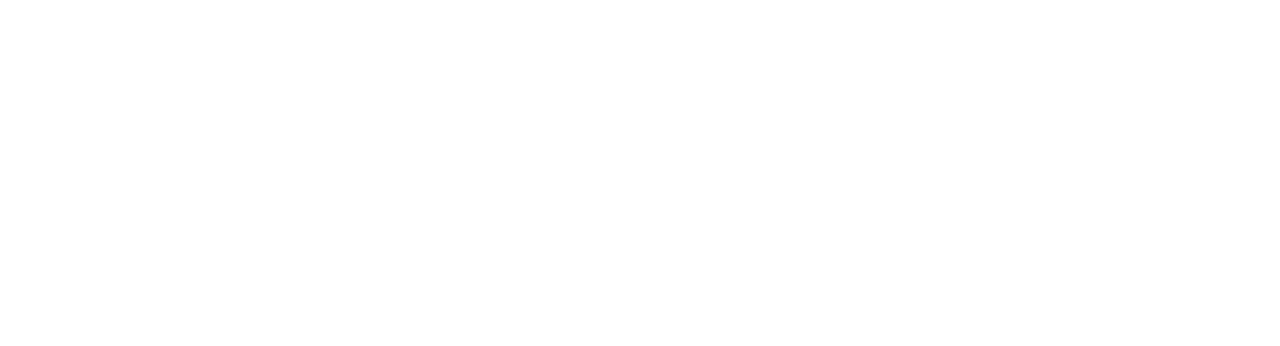
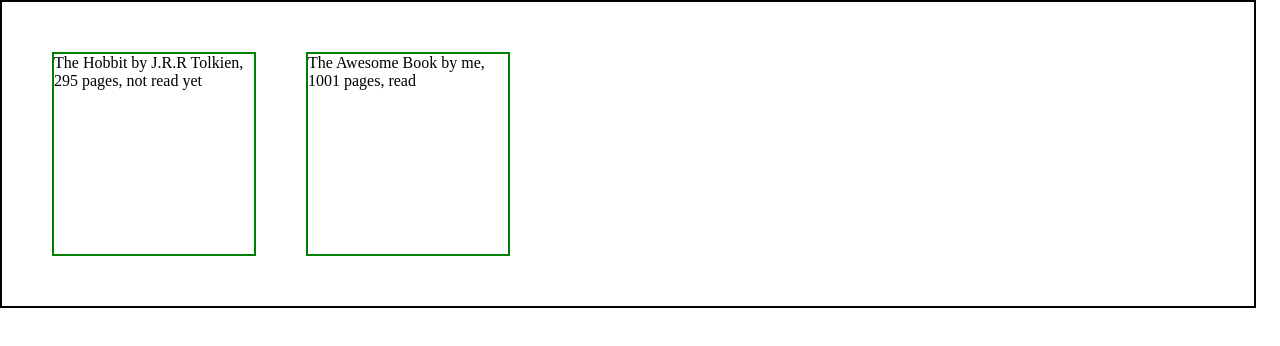
Before and after one commit to wildrobotgoose/odin-library, a plain HTML site: page index.html in a window 1280 px wide. Drawn offline with Linux system fonts and the light colour scheme.

Commit message:
Display books in library

```diff
--- a/index.html
+++ b/index.html
@@ -7,5 +7,7 @@
     <title>Library</title>
 </head>
 <body>
+    <div class="display">
+    </div>
 </body>
 </html>
--- a/script.js
+++ b/script.js
@@ -0,0 +1,37 @@
+const myLibrary = [];
+
+function Book(title, author, pages, read) {
+    this.title = title;
+    this.author = author;
+    this.pages = pages;
+    this.read = read;
+
+    this.getInfo = function () {
+        const readInfo = this.read ? "read" : "not read yet";
+        return `${this.title} by ${this.author}, ${this.pages} pages, ${readInfo}`;
+    }
+}
+
+const theHobbit = new Book("The Hobbit", "J.R.R Tolkien", 295, false);
+const theAwesomeBook = new Book("The Awesome Book", "me", 1001, true);
+
+function addBookToLibrary(book) {
+    myLibrary.push(book);
+}
+
+addBookToLibrary(theHobbit);
+addBookToLibrary(theAwesomeBook);
+
+function displayBooks() {
+    const display = document.querySelector(".display");
+    for (const book of myLibrary) {
+        const bookDiv = document.createElement("div");
+        bookDiv.style.width = "200px";
+        bookDiv.style.height = "200px";
+        bookDiv.style.border = "green solid 2px";
+        bookDiv.textContent = book.getInfo();
+        display.appendChild(bookDiv);
+    }
+}
+
+displayBooks();
--- a/style.css
+++ b/style.css
@@ -0,0 +1,13 @@
+body {
+    margin: 0;
+    padding: 0;
+}
+
+.display {
+    width: 90%;
+    display: flex;
+    flex-wrap: wrap;
+    gap: 50px;
+    padding: 50px;
+    border: black solid 2px;
+}
```
